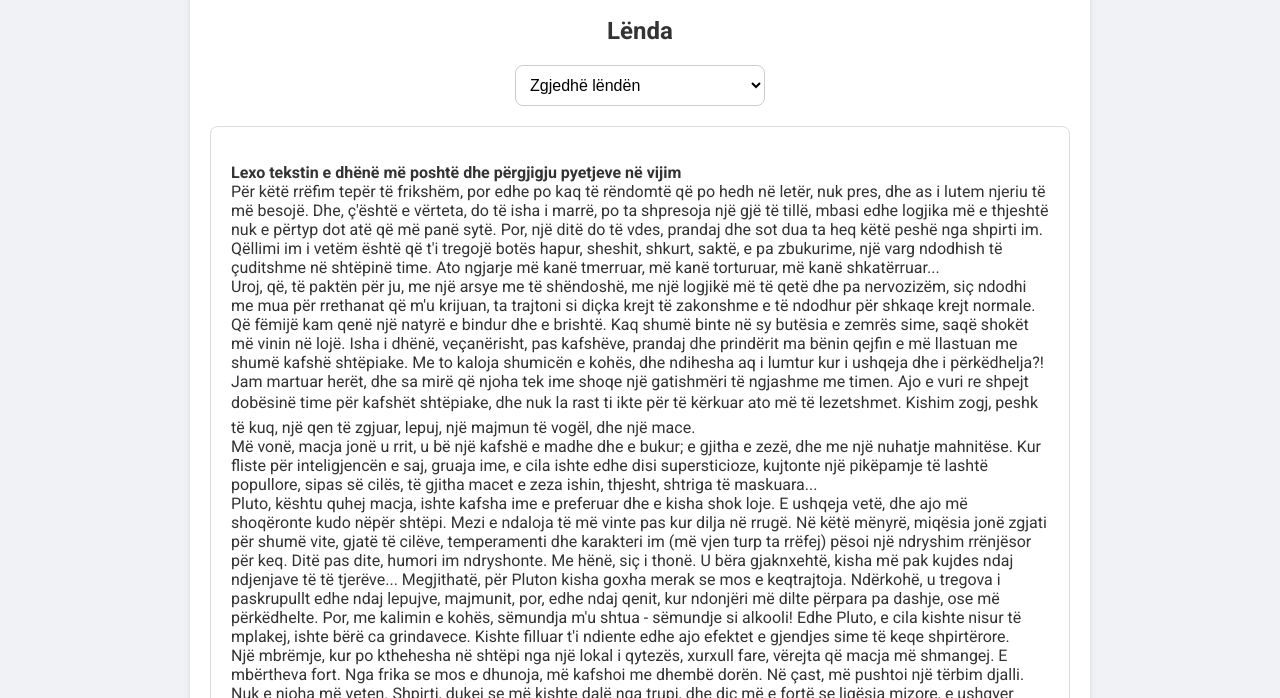
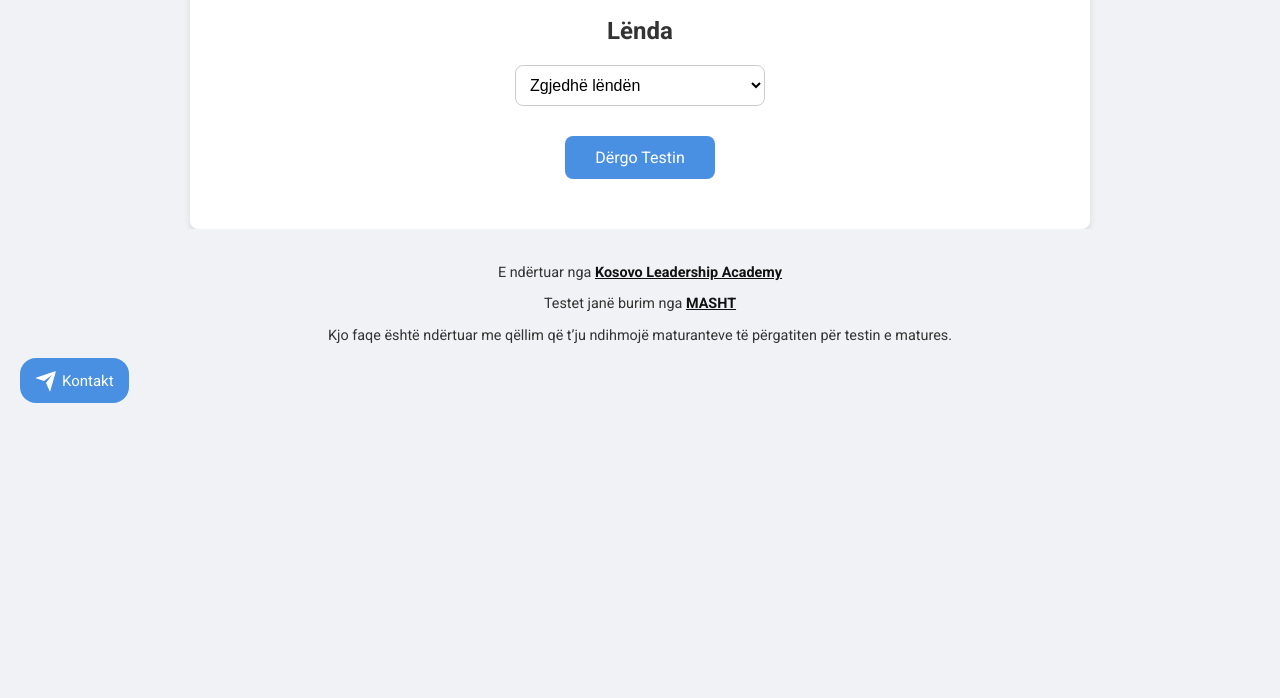
Before and after one commit to ShendMusliu/matura, a plain HTML site: page index.html in a window 1280 px wide. Shown: the part 102-800 px from the top of the page. Drawn offline with Linux system fonts and the light colour scheme.

Commit message:
Add files via upload

```diff
--- a/index.html
+++ b/index.html
@@ -1228,6 +1228,10 @@
   </div>
 
   <script>
+    // Fsheh të gjitha pyetjet që nga fillimi
+    document.querySelectorAll('.question, .question-helper').forEach(q => {
+      q.style.display = 'none';
+    });
     // Filtrimi i pyetjeve sipas lëndës së zgjedhur
     document.getElementById('subjectSelect').addEventListener('change', function() {
       const selectedSubject = this.value;
```
